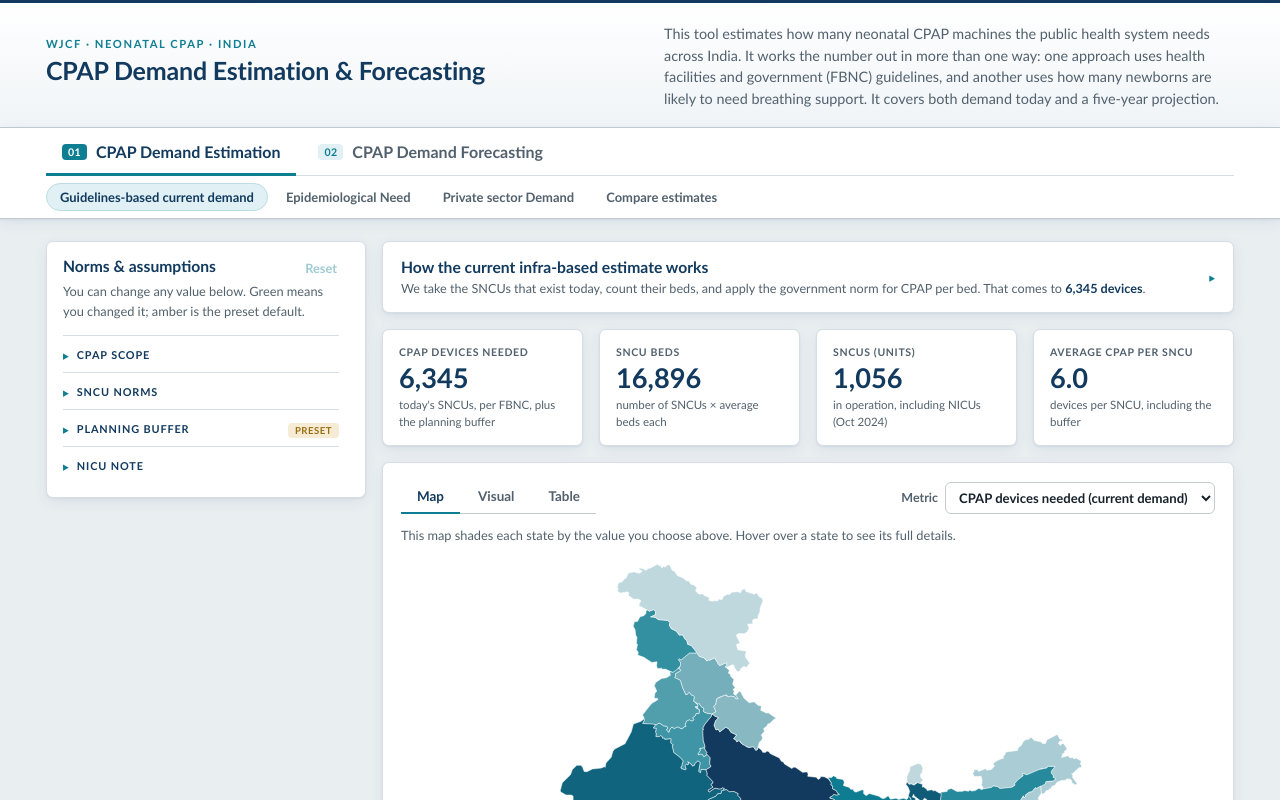
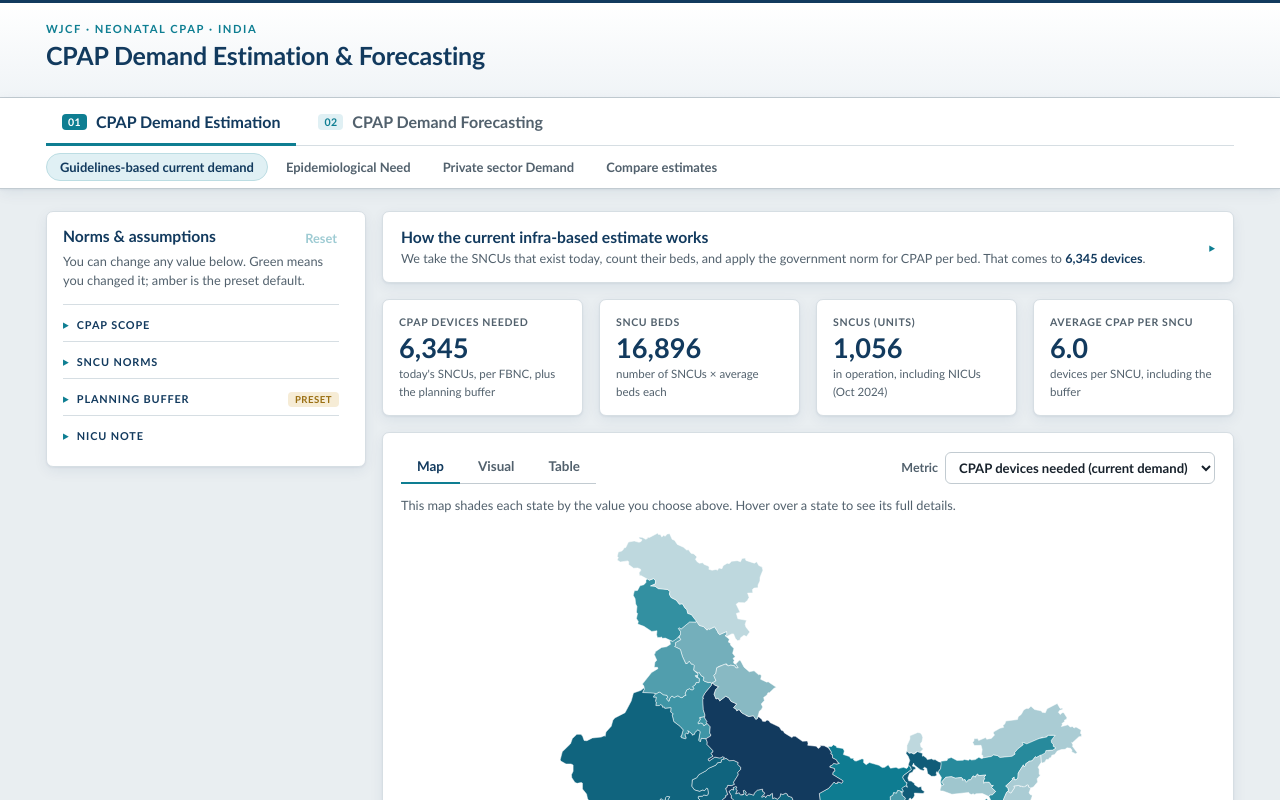
Before and after one commit to zerobug-mohit/cpap-demand-forecasting, a React (Vite) app: page / in a window 1280 px wide. Shown: the top 800 px of the page. Built offline with nearby package versions, Linux system fonts and the light colour scheme.

Commit message:
Masthead: remove the subtitle text; revert header to a simple title block
Co-Authored-By: Claude Opus 4.8 <noreply@anthropic.com>

```diff
--- a/src/components/Header.tsx
+++ b/src/components/Header.tsx
@@ -2,16 +2,8 @@ export default function Header() {
   return (
     <header className="app-header">
       <div className="app-header-inner">
-        <div className="mh-title">
-          <div className="eyebrow">WJCF · Neonatal CPAP · India</div>
-          <h1>CPAP Demand Estimation &amp; Forecasting</h1>
-        </div>
-        <p className="subtitle">
-          This tool estimates how many neonatal CPAP machines the public health system needs across India. It works the
-          number out in more than one way: one approach uses health facilities and government (FBNC) guidelines, and
-          another uses how many newborns are likely to need breathing support. It covers both demand today and a
-          five-year projection.
-        </p>
+        <div className="eyebrow">WJCF · Neonatal CPAP · India</div>
+        <h1>CPAP Demand Estimation &amp; Forecasting</h1>
       </div>
     </header>
   )
--- a/src/styles/globals.css
+++ b/src/styles/globals.css
@@ -33,11 +33,7 @@ a { color: var(--c-primary); }
   border-top: 3px solid var(--c-primary-dark);
   border-bottom: 1px solid var(--c-border-strong);
 }
-.app-header-inner {
-  max-width: var(--maxw); margin: 0 auto; padding: 20px 26px 18px;
-  display: grid; grid-template-columns: minmax(0, 1fr) minmax(0, 1fr); gap: 14px 48px; align-items: center;
-}
-@media (max-width: 820px) { .app-header-inner { grid-template-columns: 1fr; gap: 6px; } }
+.app-header-inner { max-width: var(--maxw); margin: 0 auto; padding: 18px 26px 16px; }
 .app-header h1 {
   font-size: 25px;
   color: var(--c-primary-dark);
@@ -48,7 +44,6 @@ a { color: var(--c-primary); }
   font-size: 0.7rem; text-transform: uppercase; letter-spacing: 0.14em;
   color: var(--c-primary); font-weight: 700; margin-bottom: 2px;
 }
-.app-header .subtitle { color: var(--c-text-muted); font-size: 0.9rem; margin: 0; }
 .app-header .tagchips { margin-top: 12px; display: flex; flex-wrap: wrap; gap: 6px; }
 
 /* ---------------- two-level navigation ---------------- */
```
